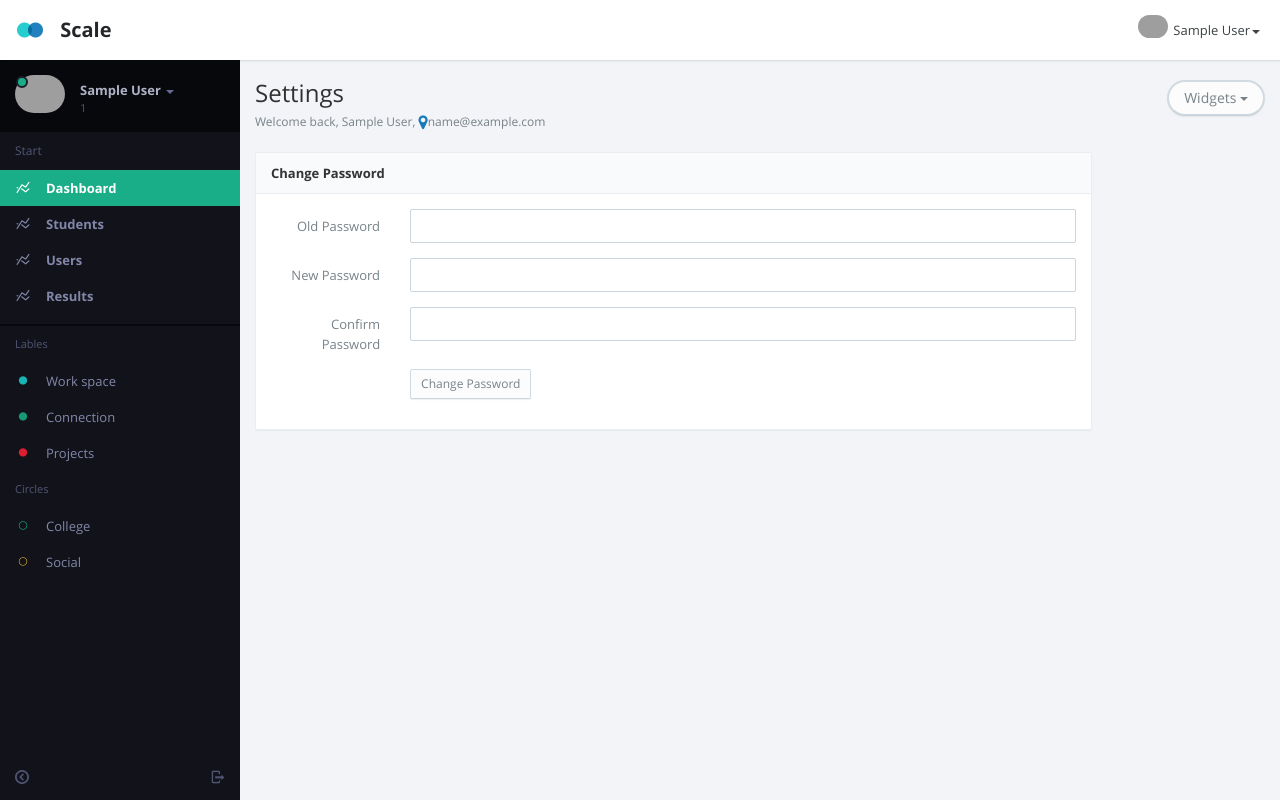
After one commit to ramincse/edu-board, a PHP site: page /admin/password_change.php in a window 1280 px wide. The commit adds this page. Run offline with PHP 8.4, Linux system fonts and the light colour scheme; the visitor is signed in with stand-in values (Sample User, id 1); some web fonts are replaced; grey boxes are pictures that could not be loaded.

Commit message:
Password change successfull

```diff
--- /dev/null
+++ b/admin/password_change.php
@@ -0,0 +1,117 @@
+<?php include_once "templates/header.php"; ?>
+<?php
+    use Edu\Board\Controller\User;
+
+    $usr = new User;
+?>
+<!-- MAIN CONTENT  -->
+<section id="content">
+    <section class="hbox stretch">
+        <section>
+            <section class="vbox">
+                <section class="scrollable padder">
+
+                    <section class="row m-b-md">
+                        <div class="col-sm-6">
+                            <h3 class="m-b-xs text-black">Settings</h3> <small>Welcome back, <?php echo $_SESSION['name']; ?>, <i class="fa fa-map-marker fa-lg text-primary"></i><?php echo $_SESSION['email']; ?></small>
+                        </div>
+                        <div class="col-sm-6 text-right text-left-xs m-t-md">
+                            <div class="btn-group">
+                                <a class="btn btn-rounded btn-default b-2x dropdown-toggle" data-toggle="dropdown">Widgets <span class="caret"></span></a>
+                                <ul class="dropdown-menu text-left pull-right">
+                                    <li><a href="#">Notification</a></li>
+                                    <li><a href="#">Messages</a></li>
+                                    <li><a href="#">Analysis</a></li>
+                                    <li class="divider"></li>
+                                    <li><a href="#">More settings</a></li>
+                                </ul>
+                            </div>
+                        </div>
+                    </section>
+
+                <!-- = = = = = = = = = Our Page Content = = = = = = = = = -->
+                <?php
+                    if ( isset($_POST['change_pass']) ) {
+                        $old_pass       = $_POST['old_pass'];
+                        $new_pass       = $_POST['new_pass'];
+                        $confirm_pass   = $_POST['confirm_pass'];
+                        $user_id        = $_SESSION['id'];
+
+                        //Check Old Password
+                        if ( password_verify($old_pass, $_SESSION['pass']) ) {
+                            $old_pass_check = true;
+                        }else{
+                            $old_pass_check = false;
+                        }
+
+                        //Confirm Password
+                        if ( $new_pass == $confirm_pass ) {
+                            $cpass = true;
+                        }else{
+                            $cpass = false;
+                        }
+
+                        if ( empty($old_pass) || empty($new_pass ) || empty($confirm_pass) ) {
+                            $mess = '<p class="alert alert-danger">All fields are required !<button class="close" data-dismiss="alert">&times;</button></p>';
+                        }elseif($cpass == false){
+                            $mess = '<p class="alert alert-danger">New password not match !<button class="close" data-dismiss="alert">&times;</button></p>';
+                        }elseif ( $old_pass_check == false ) {
+                            $mess = '<p class="alert alert-danger">Old password not match !<button class="close" data-dismiss="alert">&times;</button></p>';
+                        }else{
+                            $mess = $usr -> passwordChange($user_id, $new_pass);
+                        }
+                    }
+                ?>
+                <div class="row">
+                    <div class="col-sm-10">
+                        <?php
+                            if ( isset($mess) ) {
+                                echo $mess;
+                            }
+                        ?>
+                        <section class="panel panel-default">
+                            <header class="panel-heading font-bold">Change Password</header>
+                            <div class="panel-body">
+                                <form class="bs-example form-horizontal" action="<?php echo $_SERVER['PHP_SELF']; ?>" method="POST">
+
+                                    <div class="form-group">
+                                        <label class="col-lg-2 control-label">Old Password</label>
+                                        <div class="col-lg-10">
+                                            <input name="old_pass" type="password" class="form-control" />
+                                        </div>
+                                    </div>
+
+                                    <div class="form-group">
+                                        <label class="col-lg-2 control-label">New Password</label>
+                                        <div class="col-lg-10">
+                                            <input name="new_pass" type="password" class="form-control" />
+                                        </div>
+                                    </div>
+
+                                    <div class="form-group">
+                                        <label class="col-lg-2 control-label">Confirm Password</label>
+                                        <div class="col-lg-10">
+                                            <input name="confirm_pass" type="password" class="form-control" />
+                                        </div>
+                                    </div>
+
+                                    <div class="form-group">
+                                        <div class="col-lg-offset-2 col-lg-10">
+                                            <button name="change_pass" type="submit" class="btn btn-sm btn-default">Change Password</button>
+                                        </div>
+                                    </div>
+
+                                </form>
+                            </div>
+                        </section>
+                    </div>
+                </div>
+
+
+                </section>
+            </section>
+        </section>
+    </section>
+    <a href="#" class="hide nav-off-screen-block" data-toggle="class:nav-off-screen,open" data-target="#nav,html"></a>
+</section>
+<?php include_once "templates/footer.php"; ?>
--- a/admin/templates/header.php
+++ b/admin/templates/header.php
@@ -41,7 +41,7 @@
                             </span><?php echo $_SESSION['name']; ?><b class="caret"></b>
                         </a>
                         <ul class="dropdown-menu animated fadeInRight">
-                            <li> <span class="arrow top"></span> <a href="#">Settings</a> </li>
+                            <li> <span class="arrow top"></span> <a href="password_change.php">Settings</a> </li>
                             <li> <a href="profile.html">Profile</a> </li>
                             <li class="divider"></li>
                             <li><a href="?logout=success">Logout</a></li>
--- /dev/null
+++ b/app/Controller/User.php
@@ -0,0 +1,22 @@
+<?php
+	namespace Edu\Board\Controller;
+	use Edu\Board\Support\Database;
+
+	/**
+	 * User Management
+	 */
+	class User extends Database
+	{
+		/**
+		 * Password Change
+		 */
+		public function passwordChange($user_id, $new_pass)
+		{
+			$this -> update('users', $user_id, [
+				'pass' => password_hash($new_pass, PASSWORD_DEFAULT),
+			]);
+
+			return '<p class="alert alert-success">Password change successfull !<button class="close" data-dismiss="alert">&times;</button></p>';
+		}
+	}
+?>
--- a/app/Support/Auth.php
+++ b/app/Support/Auth.php
@@ -27,6 +27,7 @@
 					$_SESSION['uname'] 	= $login_user_data['uname'];
 					$_SESSION['email'] 	= $login_user_data['email'];
 					$_SESSION['cell'] 	= $login_user_data['cell'];
+					$_SESSION['pass'] 	= $login_user_data['pass'];
 					$_SESSION['photo'] 	= $login_user_data['photo'];
 					$_SESSION['role'] 	= $login_user_data['role'];
 
```
Also changed, not shown: app/Support/Database.php (+43 -1 lines), readme.md.
